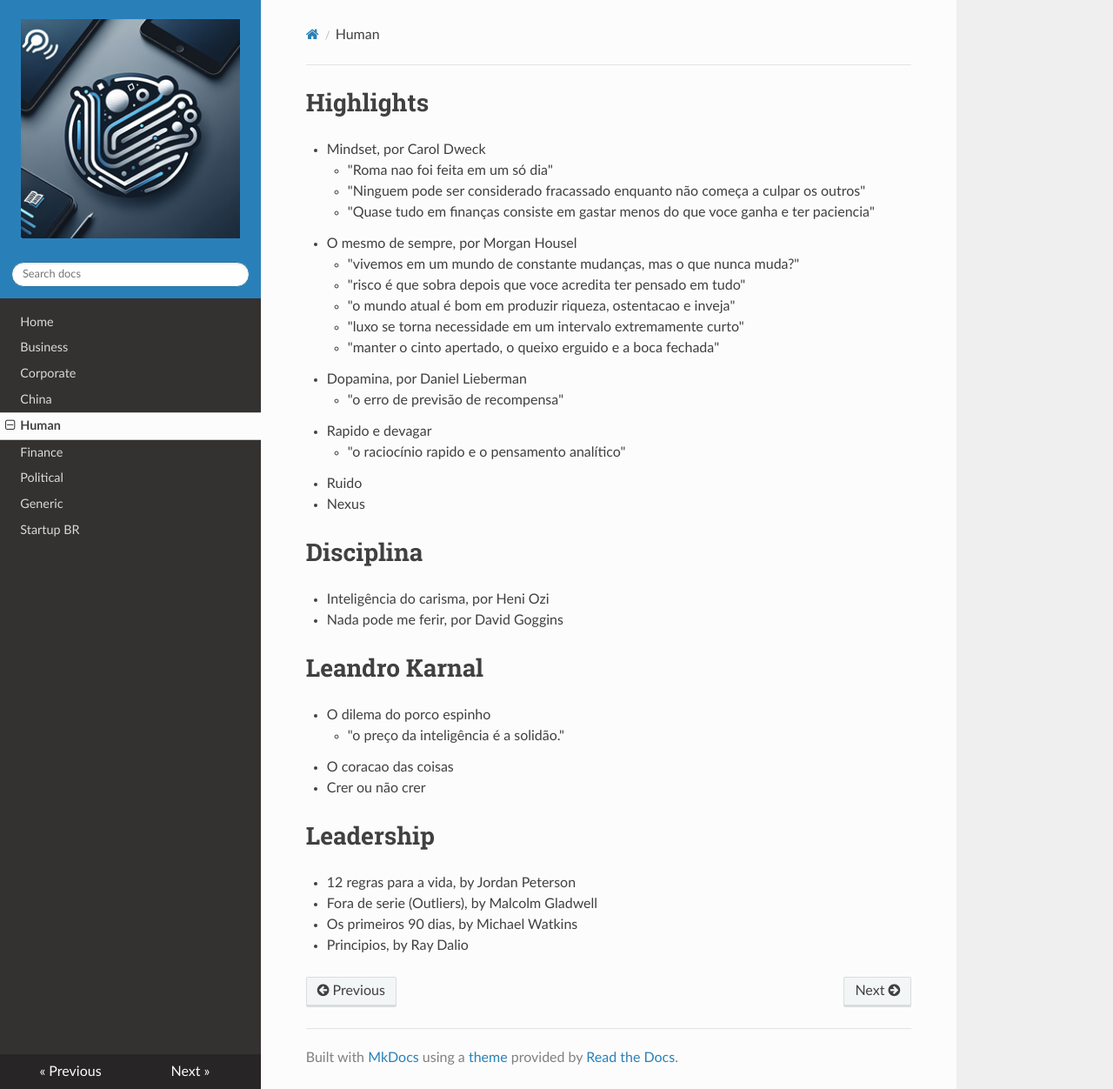
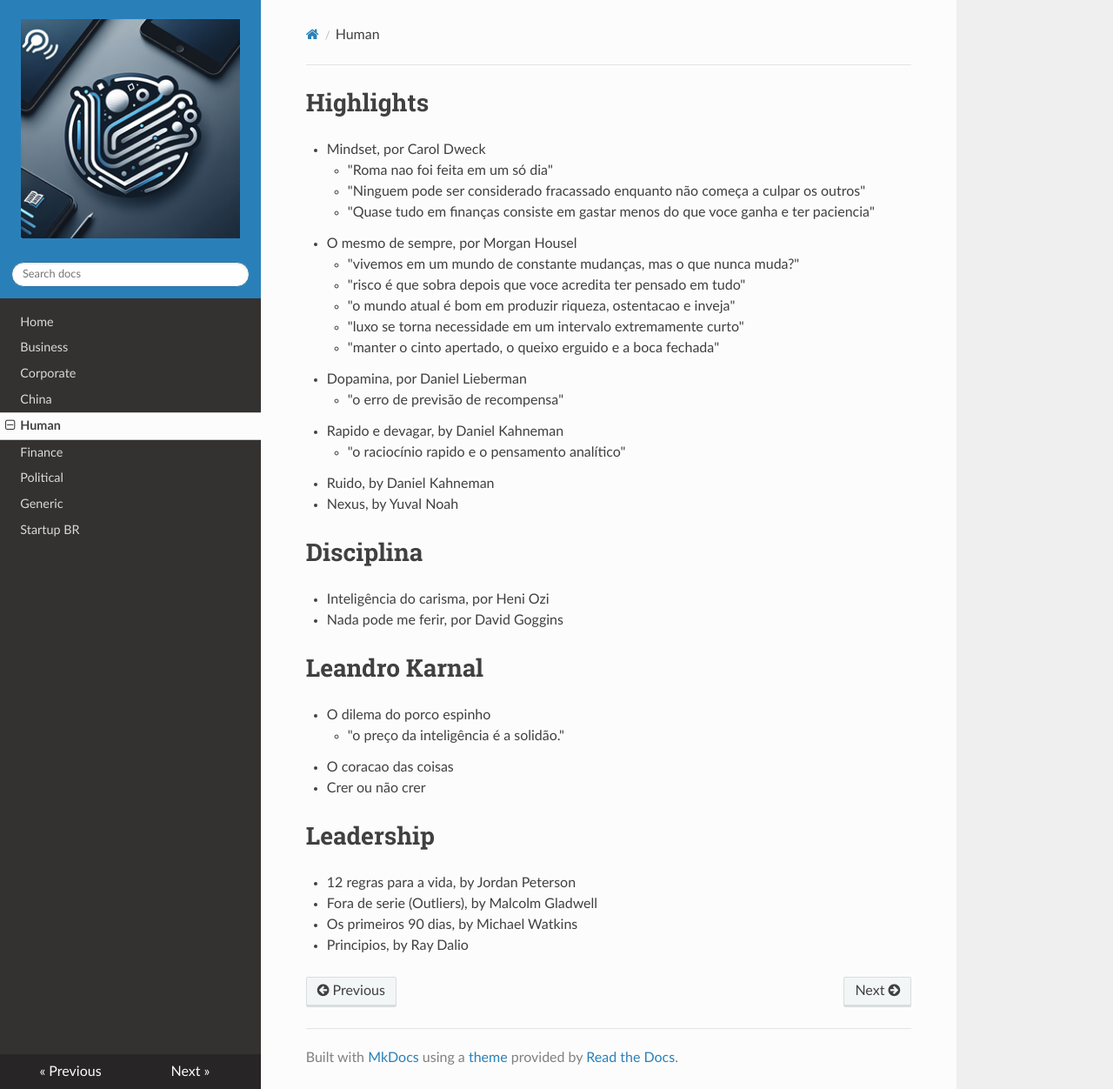
Before and after one commit to renatobrf/kindle-teca, an MkDocs documentation site: the page built from docs/human.md, in a window 1280 px wide and 1252 px high. Shown: the whole window at 87% size. Built offline with MkDocs 1.6.1, drawn with Linux system fonts in a browser that asks for light colours; nearby versions of some CDN libraries.

Commit message:
Update human.md

```diff
--- a/docs/human.md
+++ b/docs/human.md
@@ -11,10 +11,10 @@
     - "manter o cinto apertado, o queixo erguido e a boca fechada"
 - Dopamina, por Daniel Lieberman
     - "o erro de previsão de recompensa"
-- Rapido e devagar
+- Rapido e devagar, by Daniel Kahneman
     - "o raciocínio rapido e o pensamento analítico"
-- Ruido
-- Nexus
+- Ruido, by Daniel Kahneman
+- Nexus, by Yuval Noah
 
 # Disciplina
 - Inteligência do carisma, por Heni Ozi
```
